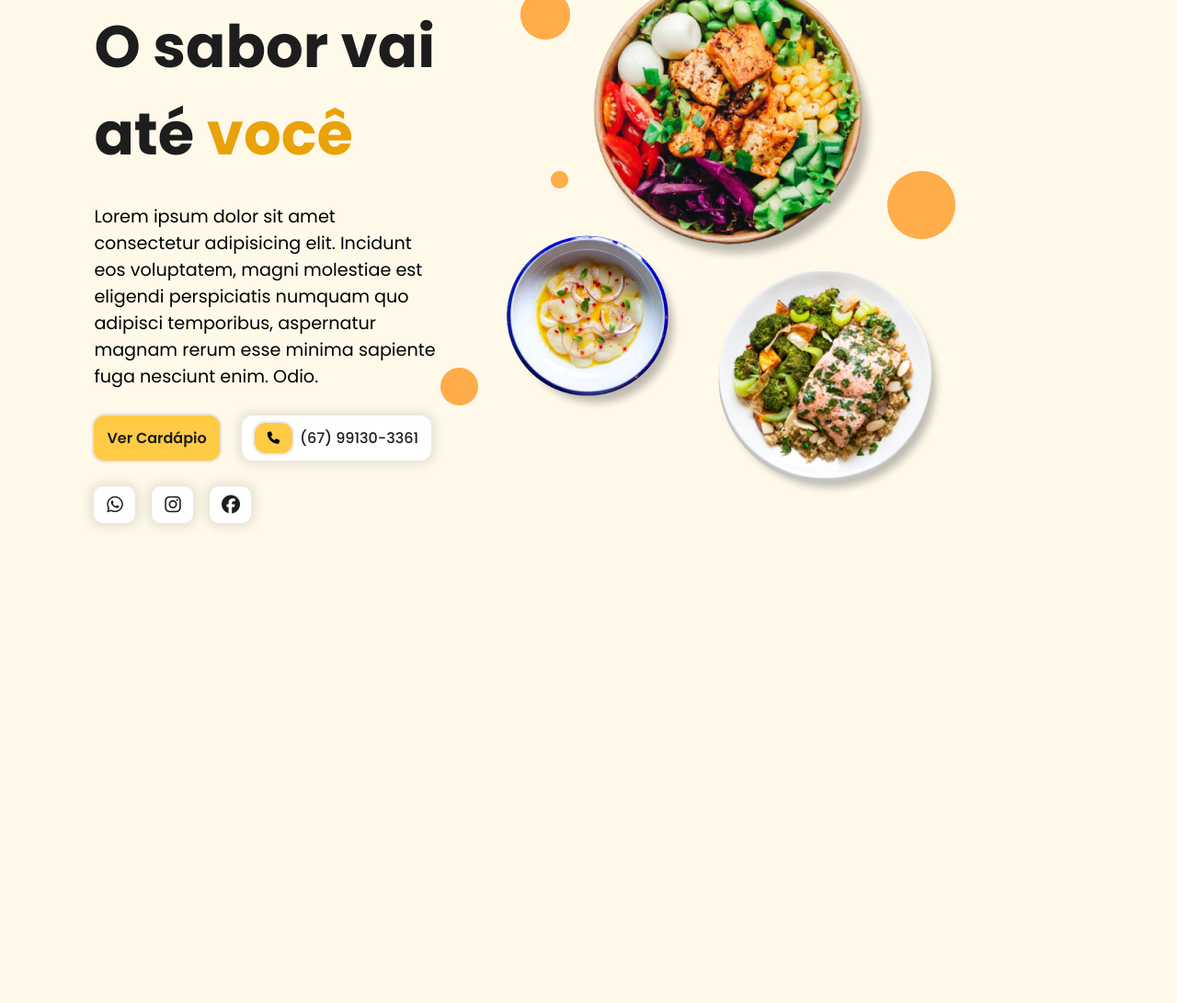
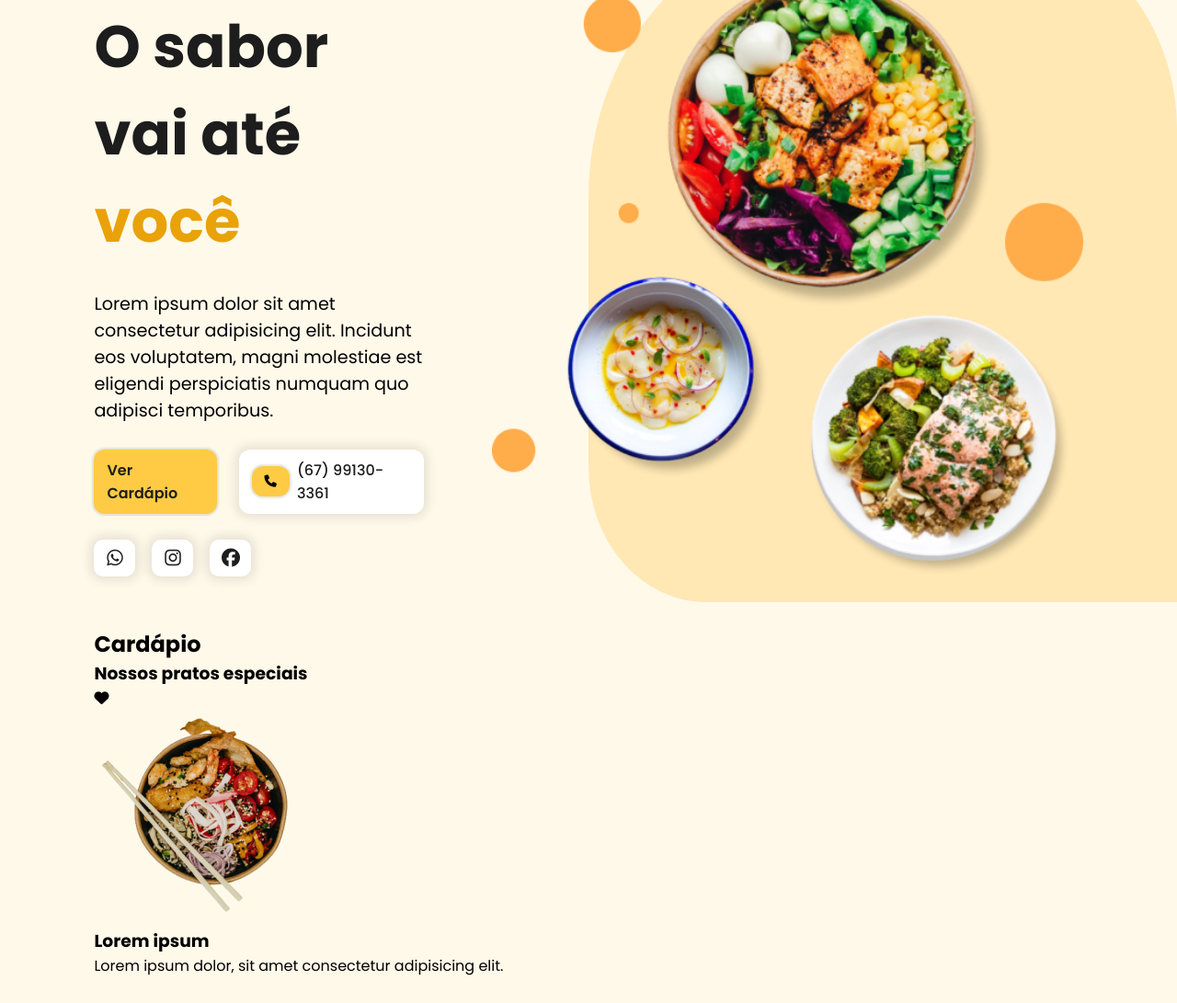
Before and after one commit to DaniloTdr-Dev/Landing-Page, a plain HTML site: page index.html in a window 1280 px wide. Shown: the part 175-1266 px from the top of the page at 92% size. Before the commit the page ends 803 px from the top, so only its background shows below. Drawn offline with nearby package versions, Linux system fonts and the light colour scheme.

Commit message:
inicialização do menu

```diff
--- a/index.html
+++ b/index.html
@@ -60,7 +60,7 @@
                     O sabor vai até <span>você</span>
                 </h1>
                 <p class="description">
-                    Lorem ipsum dolor sit amet consectetur adipisicing elit. Incidunt eos voluptatem, magni molestiae est eligendi perspiciatis numquam quo adipisci temporibus, aspernatur magnam rerum esse minima sapiente fuga nesciunt enim. Odio.
+                    Lorem ipsum dolor sit amet consectetur adipisicing elit. Incidunt eos voluptatem, magni molestiae est eligendi perspiciatis numquam quo adipisci temporibus.
                 </p>
                 <div id="cta_buttons">
                     <a href="#" class="btn-default">Ver Cardápio</a>
@@ -87,6 +87,25 @@
                 <img src="src/images/hero.png" alt="">
             </div>
         </section>
+
+        <section id="menu">
+            <h2 class="section-title">Cardápio</h2>
+            <h3 class="section-sbtitle">Nossos pratos especiais</h3>
+            <div id="dishes">
+                <div class="dish">
+                    <div class="dish-heart">
+                        <i class="fa-solid fa-heart"></i>
+                    </div>
+                    <img src="src/images/dish.png" class="dish-heart" alt="">
+                    <h3 class="dish-title">
+                        Lorem ipsum
+                    </h3>
+                    <span class="dish-description">
+                        Lorem ipsum dolor, sit amet consectetur adipisicing elit.
+                    </span>
+                </div>
+            </div>
+        </section>
     </main>
 
     <script src="src/JavaScript/Script.js"></script>
--- a/src/Styles/Home.css
+++ b/src/Styles/Home.css
@@ -1,6 +1,7 @@
 #home {
     display: flex;
     min-height: calc(100vh - 92.8px);
+    position: relative;
 }
 
 #cta {
@@ -39,3 +40,44 @@
     box-shadow: 0px 0px 12px 4px rgba(0,0,0,0.1);
     border-radius: 12px;
 }
+
+#banner {
+    display: flex;
+    align-items: start;
+    justify-content: end;
+    width: 70%;
+    z-index: 2;
+}
+#banner img {
+    height: 100%;
+    width: fit-content;
+}
+
+.shape {
+    background-color: #ffe8b4;
+    width: 50%;
+    height: 100%;
+    position: absolute;
+    border-radius: 40% 30% 0% 20%;
+    top: 0;
+    right: 0;
+    z-index: 1;
+}
+
+@media screen and (max-width: 1170px) {
+    #home {
+        width: 100%;
+        padding-top: 0px;
+    }
+    #banner,
+    #banner img,
+    #home .shape {
+        display: none;
+    }
+
+    #cta {
+        width: 100%;
+        align-items: center;
+        text-align: center;
+    }
+}
--- a/src/Styles/Style.css
+++ b/src/Styles/Style.css
@@ -53,8 +53,3 @@ section {
 .social-media-buttons a:hover {
     box-shadow: 0px 0px 12px 8px rgba(0,0,0,0.1);
 }
-
-#banner {
-    display: flex;
-    flex-direction: column;
-}
```
Also changed, not shown: src/images/dish.png (added), src/images/dish2.png (added), src/images/dish3.png (added), src/images/dish4.png (added).
